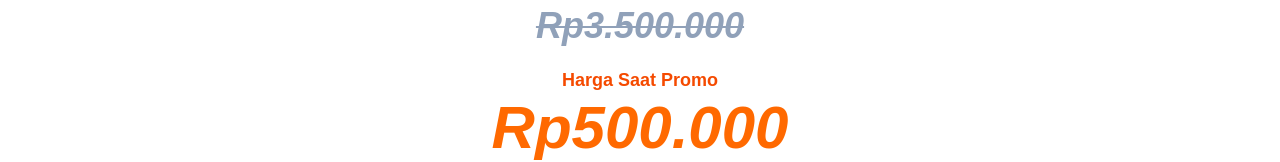
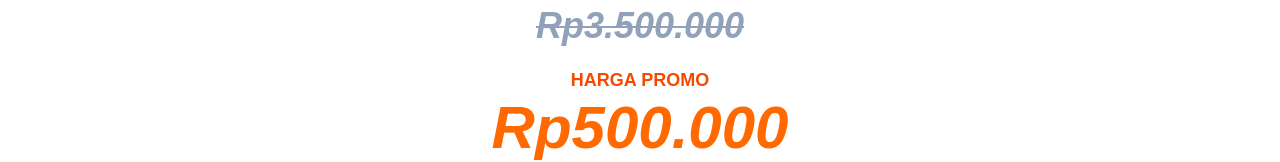
Before and after one commit to herfando/jasa-website-termurah-didunia, a Next.js app in the folder frontend/: page /id in a window 1280 px wide. Shown: the part 315-477 px from the top of the page. Built offline with nearby package versions, Linux system fonts and the light colour scheme.

Commit message:
edit pricing

```diff
--- a/frontend/components/en/Hero.tsx
+++ b/frontend/components/en/Hero.tsx
@@ -20,7 +20,7 @@ export default function Hero() {
           </span>
 
           <span className="mt-5 text-base font-bold text-orange-600 dark:text-orange-400 sm:text-lg">
-            Launching Price
+            SPECIAL PRICE
           </span>
 
           <span className="mt-1 text-3xl font-black italic text-orange-500 sm:text-6xl">
--- a/frontend/components/id/Hero.tsx
+++ b/frontend/components/id/Hero.tsx
@@ -20,7 +20,7 @@ export default function Hero() {
           </span>
 
           <span className="mt-5 text-base font-bold text-orange-600 dark:text-orange-400 sm:text-lg">
-            Harga Saat Promo
+            HARGA PROMO
           </span>
 
           <span className="mt-1 text-3xl font-black italic text-orange-500 sm:text-6xl">
```
